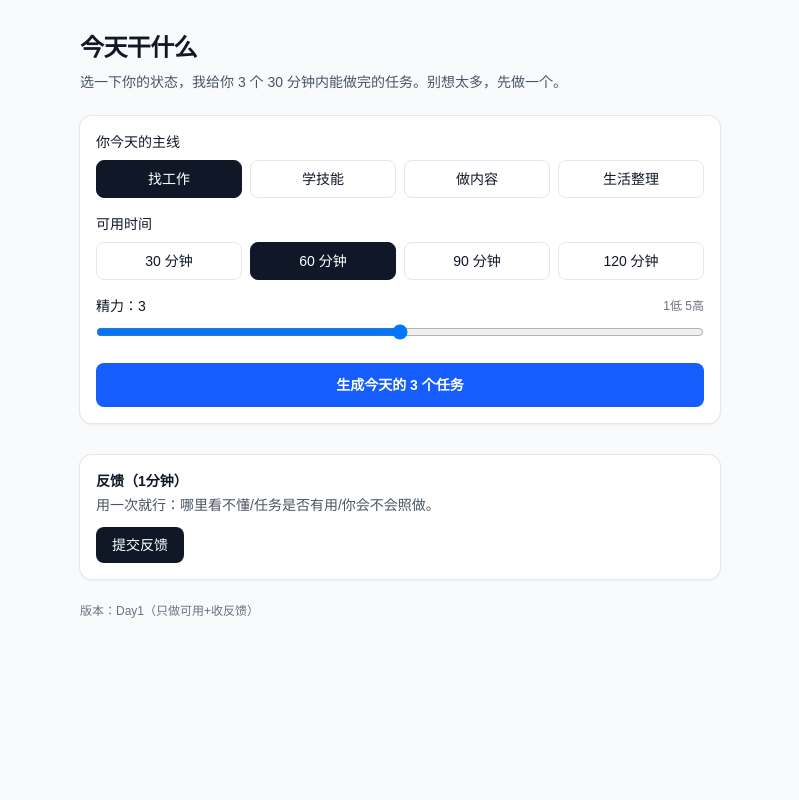
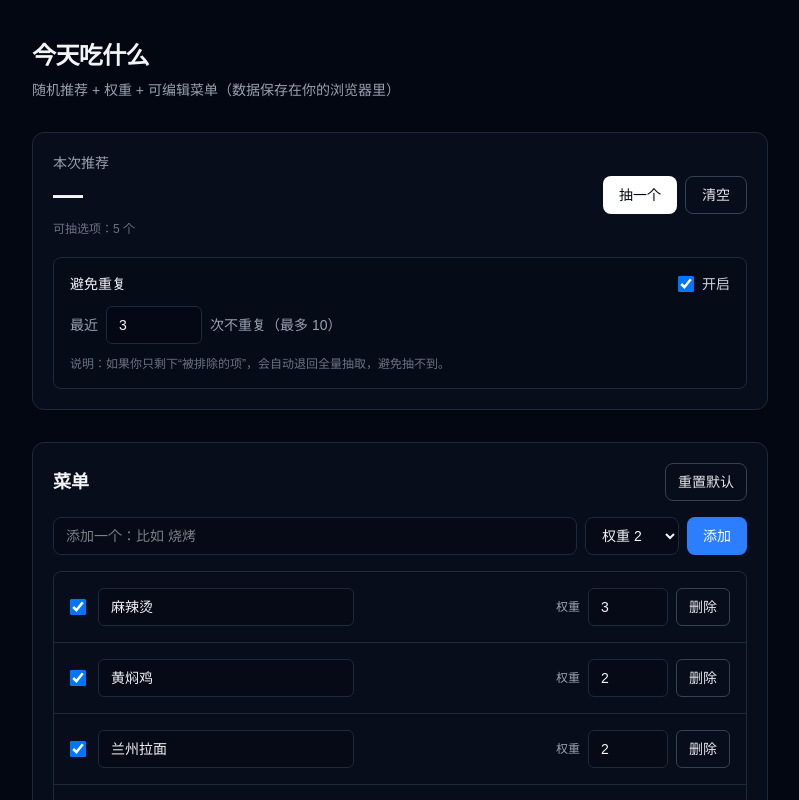
Before and after one commit to lyh1876981622-tripp/today-what, a Next.js app: page / in a window 1280 px wide. Shown: the top 800 px of the page, without its empty margins (240-1039 px from the left). Built offline with nearby package versions, Linux system fonts and the light colour scheme.

Commit message:
feat: add menu editor + weighted random + avoid repeats

```diff
--- a/src/app/page.tsx
+++ b/src/app/page.tsx
@@ -1,210 +1,306 @@
 'use client';
 
-import React, { useMemo, useState } from 'react';
+import React, { useEffect, useMemo, useState } from 'react';
 
-type Mainline = '找工作' | '学技能' | '做内容' | '生活整理';
-type TimeOpt = 30 | 60 | 90 | 120;
-
-type Task = {
+type Item = {
   id: string;
-  mainline: Mainline;
-  title: string;
-  minutes: 10 | 15 | 20 | 25 | 30;
-  why: string;
-  energyMin: 1 | 2 | 3 | 4 | 5;
+  name: string;
+  weight: number; // 1~10
+  enabled: boolean;
 };
 
-const TASKS: Task[] = [
-  // 找工作
-  { id: 'job-1', mainline: '找工作', title: '改简历：把1条经历写成STAR结构', minutes: 25, why: '先提升简历可读性，后续投递才有效', energyMin: 2 },
-  { id: 'job-2', mainline: '找工作', title: '投递1个岗位（只投最匹配的）', minutes: 20, why: '先建立投递节奏，避免只思考不行动', energyMin: 3 },
-  { id: 'job-3', mainline: '找工作', title: '写一段自我介绍（100字以内）', minutes: 15, why: '降低沟通成本，后续找人/面试更顺', energyMin: 2 },
-  { id: 'job-4', mainline: '找工作', title: '整理作品集首页：加一句话定位+3个亮点', minutes: 30, why: '让别人3秒知道你是谁、能做什么', energyMin: 3 },
-  { id: 'job-5', mainline: '找工作', title: '联系1位同学/校友要内推建议', minutes: 15, why: '真实信息比你“找方向”有效', energyMin: 2 },
-  { id: 'job-6', mainline: '找工作', title: '列出10个目标公司/岗位关键词', minutes: 20, why: '明确靶子，避免漫无目的刷', energyMin: 2 },
-  { id: 'job-7', mainline: '找工作', title: '复盘上次面试：写3个问题+更好答案', minutes: 25, why: '把失败变成可复用的提升', energyMin: 3 },
-  { id: 'job-8', mainline: '找工作', title: '找1个JD：提取5个高频要求并对照自己', minutes: 20, why: '对齐市场需求，避免自嗨学习', energyMin: 2 },
-  { id: 'job-9', mainline: '找工作', title: '写一条求职动态（50字）并发给3个人', minutes: 15, why: '让机会看见你，而不是等机会', energyMin: 2 },
-  { id: 'job-10', mainline: '找工作', title: '把简历投递记录建个表（公司/岗位/日期）', minutes: 20, why: '用数据管理，而不是靠感觉焦虑', energyMin: 1 },
+const STORAGE_KEY = 'today-what:v1';
 
-  // 学技能
-  { id: 'skill-1', mainline: '学技能', title: '看1页官方文档并写5条笔记', minutes: 20, why: '用最小输入换来可复用理解', energyMin: 2 },
-  { id: 'skill-2', mainline: '学技能', title: '做1个小练习（不超过30分钟）', minutes: 25, why: '技能靠动手，不靠收藏', energyMin: 3 },
-  { id: 'skill-3', mainline: '学技能', title: '写一个最小demo：只实现1个功能点', minutes: 30, why: '压缩范围，快速形成闭环', energyMin: 3 },
-  { id: 'skill-4', mainline: '学技能', title: '复盘昨天卡点：写下原因+解决路径', minutes: 15, why: '把“卡住”变成下次的捷径', energyMin: 2 },
-  { id: 'skill-5', mainline: '学技能', title: '做一次代码清理：删无用文件/注释', minutes: 20, why: '降低维护成本，提升可持续', energyMin: 1 },
-  { id: 'skill-6', mainline: '学技能', title: '写一个函数并补1个测试用例', minutes: 25, why: '用测试逼迫你理解边界', energyMin: 3 },
-  { id: 'skill-7', mainline: '学技能', title: '写3个你不懂的问题并各找1个答案来源', minutes: 15, why: '主动定位未知，学习才高效', energyMin: 2 },
-  { id: 'skill-8', mainline: '学技能', title: '把一个概念讲给“未来的你”（100字）', minutes: 15, why: '能讲出来才是真的懂', energyMin: 2 },
-  { id: 'skill-9', mainline: '学技能', title: '做一次小重构：抽一个组件/函数', minutes: 25, why: '用小步改进保持代码健康', energyMin: 3 },
-  { id: 'skill-10', mainline: '学技能', title: '列3个可落地的小项目点子并选1个最小化', minutes: 20, why: '把学习和产出绑在一起', energyMin: 2 },
+function uid() {
+  return Math.random().toString(16).slice(2) + Date.now().toString(16);
+}
 
-  // 做内容
-  { id: 'content-1', mainline: '做内容', title: '写3个选题标题（面向具体人群）', minutes: 15, why: '选题决定80%传播，先把标题写出来', energyMin: 2 },
-  { id: 'content-2', mainline: '做内容', title: '写一个30秒短视频脚本（3段式）', minutes: 25, why: '先把结构定住再谈表达', energyMin: 3 },
-  { id: 'content-3', mainline: '做内容', title: '剪一段素材（只剪开头10秒）', minutes: 20, why: '降低启动成本，先完成最难的开头', energyMin: 2 },
-  { id: 'content-4', mainline: '做内容', title: '写一条“今天做了什么”的构建日志', minutes: 15, why: '持续曝光=持续获客', energyMin: 1 },
-  { id: 'content-5', mainline: '做内容', title: '做1张封面/首图（只做信息层级）', minutes: 30, why: '封面决定点击，先解决清晰而不是好看', energyMin: 2 },
-  { id: 'content-6', mainline: '做内容', title: '列出你目标用户的3个常见问题', minutes: 15, why: '内容来源于问题库，不是灵感', energyMin: 1 },
-  { id: 'content-7', mainline: '做内容', title: '把一个观点改写成三种开头', minutes: 20, why: '测试表达，找到更抓人的切入', energyMin: 2 },
-  { id: 'content-8', mainline: '做内容', title: '写一条评论区置顶文案（含链接/关键词）', minutes: 10, why: '把流量导到产品，不然白忙', energyMin: 1 },
-  { id: 'content-9', mainline: '做内容', title: '录一遍口播（不剪辑也行）', minutes: 15, why: '先让自己习惯输出，再谈完美', energyMin: 3 },
-  { id: 'content-10', mainline: '做内容', title: '复盘：这条内容想让用户做什么？写1句CTA', minutes: 10, why: '没有CTA就没有转化', energyMin: 1 },
+function clamp(n: number, min: number, max: number) {
+  return Math.max(min, Math.min(max, n));
+}
 
-  // 生活整理
-  { id: 'life-1', mainline: '生活整理', title: '收拾桌面10分钟+扔掉3样不用的', minutes: 15, why: '环境清爽=启动阻力更低', energyMin: 1 },
-  { id: 'life-2', mainline: '生活整理', title: '整理下载文件夹：归档/删除10个文件', minutes: 20, why: '减少噪音，提升效率', energyMin: 1 },
-  { id: 'life-3', mainline: '生活整理', title: '洗衣/晾衣（只做一轮）', minutes: 30, why: '用小动作获得掌控感', energyMin: 1 },
-  { id: 'life-4', mainline: '生活整理', title: '规划明天：写下Big3+开始时间', minutes: 15, why: '提前决策，明天少纠结', energyMin: 1 },
-  { id: 'life-5', mainline: '生活整理', title: '清空收件箱/未读消息（只处理10条）', minutes: 20, why: '降低心理负担，集中注意', energyMin: 1 },
-  { id: 'life-6', mainline: '生活整理', title: '准备健康补给：装一杯水+切点水果', minutes: 10, why: '体能是执行力的底层', energyMin: 1 },
-  { id: 'life-7', mainline: '生活整理', title: '把房间走一圈：归位10件物品', minutes: 15, why: '快速恢复秩序感', energyMin: 1 },
-  { id: 'life-8', mainline: '生活整理', title: '制定一个“今晚不刷手机”规则并写下来', minutes: 10, why: '先把分心源头切掉', energyMin: 2 },
-  { id: 'life-9', mainline: '生活整理', title: '列一个购物/待办清单并删掉3项不必要的', minutes: 20, why: '做减法比做加法更重要', energyMin: 1 },
-  { id: 'life-10', mainline: '生活整理', title: '做5分钟拉伸+深呼吸', minutes: 10, why: '让你从焦虑态回到可执行态', energyMin: 1 },
+function pickWeighted(items: Item[]) {
+  const pool = items.filter((i) => i.enabled && i.weight > 0);
+  const total = pool.reduce((s, i) => s + i.weight, 0);
+  if (pool.length === 0 || total <= 0) return null;
+
+  let r = Math.random() * total;
+  for (const it of pool) {
+    r -= it.weight;
+    if (r <= 0) return it;
+  }
+  return pool[pool.length - 1] ?? null;
+}
+
+type Saved = {
+  items: Item[];
+  // 最近抽到的 id（用于“避免重复”）
+  recent: string[];
+};
+
+const DEFAULT_ITEMS: Item[] = [
+  { id: uid(), name: '麻辣烫', weight: 3, enabled: true },
+  { id: uid(), name: '黄焖鸡', weight: 2, enabled: true },
+  { id: uid(), name: '兰州拉面', weight: 2, enabled: true },
+  { id: uid(), name: '炸鸡汉堡', weight: 2, enabled: true },
+  { id: uid(), name: '寿司', weight: 1, enabled: true },
 ];
 
-function pickTasks(mainline: Mainline, time: TimeOpt, energy: number): Task[] {
-  const maxTaskMinutes = 30;
-  const slots = Math.min(3, Math.max(1, Math.floor(time / 30))); // 30->1, 60->2, 90/120->3
-  const pool = TASKS
-    .filter(t => t.mainline === mainline)
-    .filter(t => energy >= t.energyMin);
+export default function Page() {
+  const [items, setItems] = useState<Item[]>(DEFAULT_ITEMS);
+  const [recent, setRecent] = useState<string[]>([]);
+  const [result, setResult] = useState<Item | null>(null);
 
-  const fallback = TASKS.filter(t => t.mainline === mainline);
+  const [newName, setNewName] = useState('');
+  const [newWeight, setNewWeight] = useState(2);
 
-  const source = pool.length >= slots ? pool : fallback;
+  const [avoidRepeat, setAvoidRepeat] = useState(true);
+  const [avoidCount, setAvoidCount] = useState(3);
 
-  // 简单规则：精力低优先短任务；精力高允许更长
-  const sorted = [...source].sort((a, b) => {
-    const aScore = (energy <= 2 ? a.minutes : -a.minutes);
-    const bScore = (energy <= 2 ? b.minutes : -b.minutes);
-    return aScore - bScore;
-  });
+  // 读取本地存档
+  useEffect(() => {
+    try {
+      const raw = localStorage.getItem(STORAGE_KEY);
+      if (!raw) return;
+      const parsed: Saved = JSON.parse(raw);
+      if (Array.isArray(parsed.items)) setItems(parsed.items);
+      if (Array.isArray(parsed.recent)) setRecent(parsed.recent);
+    } catch {
+      // ignore
+    }
+  }, []);
 
-  // 去重取前3个
-  const picked: Task[] = [];
-  for (const t of sorted) {
-    if (!picked.find(x => x.id === t.id)) picked.push(t);
-    if (picked.length >= 3) break;
+  // 写入本地存档
+  useEffect(() => {
+    try {
+      const saved: Saved = { items, recent };
+      localStorage.setItem(STORAGE_KEY, JSON.stringify(saved));
+    } catch {
+      // ignore
     }
-  return picked;
+  }, [items, recent]);
+
+  const enabledCount = useMemo(
+    () => items.filter((i) => i.enabled).length,
+    [items]
+  );
+
+  const draw = () => {
+    let candidates = items;
+
+    if (avoidRepeat && recent.length > 0) {
+      const ban = new Set(recent.slice(0, clamp(avoidCount, 0, 50)));
+      const filtered = items.filter((i) => !ban.has(i.id));
+      // 如果过滤后没得抽了，就退回全量
+      if (filtered.some((i) => i.enabled && i.weight > 0)) {
+        candidates = filtered;
+      }
     }
 
-export default function Page() {
-  const [mainline, setMainline] = useState<Mainline>('找工作');
-  const [time, setTime] = useState<TimeOpt>(60);
-  const [energy, setEnergy] = useState<number>(3);
-  const [tasks, setTasks] = useState<Task[]>([]);
+    const picked = pickWeighted(candidates);
+    setResult(picked);
 
-  const canGenerate = useMemo(() => !!mainline && !!time && energy >= 1 && energy <= 5, [mainline, time, energy]);
+    if (picked) {
+      setRecent((prev) => {
+        const next = [picked.id, ...prev.filter((id) => id !== picked.id)];
+        return next.slice(0, 20); // 最多记 20 个
+      });
+    }
+  };
 
-  const feishuFormUrl = 'https://ocna905hqvmk.feishu.cn/share/base/form/shrcnAjmU8kSztto5zS6C9hqAbb';
+  const addItem = () => {
+    const name = newName.trim();
+    if (!name) return;
+    const w = clamp(Number(newWeight) || 1, 1, 10);
+    setItems((prev) => [{ id: uid(), name, weight: w, enabled: true }, ...prev]);
+    setNewName('');
+    setNewWeight(2);
+  };
+
+  const updateItem = (id: string, patch: Partial<Item>) => {
+    setItems((prev) => prev.map((it) => (it.id === id ? { ...it, ...patch } : it)));
+  };
+
+  const removeItem = (id: string) => {
+    setItems((prev) => prev.filter((it) => it.id !== id));
+    setRecent((prev) => prev.filter((x) => x !== id));
+    if (result?.id === id) setResult(null);
+  };
+
+  const resetAll = () => {
+    if (!confirm('确定重置为默认菜单吗？（会清空你的自定义内容）')) return;
+    setItems(DEFAULT_ITEMS);
+    setRecent([]);
+    setResult(null);
+  };
 
   return (
-    <div className="min-h-screen bg-gray-50 text-gray-900">
-      <div className="mx-auto w-full max-w-2xl px-4 py-8">
-        <h1 className="text-2xl font-bold tracking-tight">今天干什么</h1>
-        <p className="mt-2 text-sm text-gray-600">
-          选一下你的状态，我给你 3 个 30 分钟内能做完的任务。别想太多，先做一个。
+    <main className="min-h-screen bg-gray-950 text-gray-100">
+      <div className="mx-auto w-full max-w-3xl px-4 py-10">
+        <header className="mb-8">
+          <h1 className="text-2xl font-semibold tracking-tight">今天吃什么</h1>
+          <p className="mt-2 text-sm text-gray-400">
+            随机推荐 + 权重 + 可编辑菜单（数据保存在你的浏览器里）
           </p>
+        </header>
 
-        <div className="mt-6 space-y-4 rounded-xl bg-white p-4 shadow-sm ring-1 ring-gray-200">
+        <section className="rounded-xl border border-gray-800 bg-gray-900/40 p-5">
+          <div className="flex flex-col gap-3 sm:flex-row sm:items-center sm:justify-between">
             <div>
-            <div className="text-sm font-medium">你今天的主线</div>
-            <div className="mt-2 grid grid-cols-2 gap-2 sm:grid-cols-4">
-              {(['找工作', '学技能', '做内容', '生活整理'] as Mainline[]).map(opt => (
-                <button
-                  key={opt}
-                  onClick={() => setMainline(opt)}
-                  className={[
-                    'rounded-lg border px-3 py-2 text-sm',
-                    mainline === opt ? 'border-gray-900 bg-gray-900 text-white' : 'border-gray-200 bg-white hover:bg-gray-50',
-                  ].join(' ')}
-                >
-                  {opt}
-                </button>
-              ))}
+              <div className="text-sm text-gray-400">本次推荐</div>
+              <div className="mt-1 text-3xl font-bold">
+                {result?.name ?? '—'}
+              </div>
+              <div className="mt-2 text-xs text-gray-500">
+                可抽选项：{enabledCount} 个
               </div>
             </div>
 
-          <div>
-            <div className="text-sm font-medium">可用时间</div>
-            <div className="mt-2 grid grid-cols-4 gap-2">
-              {([30, 60, 90, 120] as TimeOpt[]).map(opt => (
+            <div className="flex gap-2">
               <button
-                  key={opt}
-                  onClick={() => setTime(opt)}
-                  className={[
-                    'rounded-lg border px-3 py-2 text-sm',
-                    time === opt ? 'border-gray-900 bg-gray-900 text-white' : 'border-gray-200 bg-white hover:bg-gray-50',
-                  ].join(' ')}
+                onClick={draw}
+                className="rounded-lg bg-white px-4 py-2 text-sm font-medium text-gray-950 hover:bg-gray-200"
               >
-                  {opt} 分钟
+                抽一个
               </button>
-              ))}
+              <button
+                onClick={() => setResult(null)}
+                className="rounded-lg border border-gray-700 px-4 py-2 text-sm text-gray-200 hover:bg-gray-800"
+              >
+                清空
+              </button>
             </div>
           </div>
 
-          <div>
+          <div className="mt-5 flex flex-col gap-3 rounded-lg border border-gray-800 bg-gray-950/30 p-4">
             <div className="flex items-center justify-between">
-              <div className="text-sm font-medium">精力：{energy}</div>
-              <div className="text-xs text-gray-500">1低 5高</div>
+              <div className="text-sm font-medium">避免重复</div>
+              <label className="flex items-center gap-2 text-sm text-gray-300">
+                <input
+                  type="checkbox"
+                  checked={avoidRepeat}
+                  onChange={(e) => setAvoidRepeat(e.target.checked)}
+                  className="h-4 w-4"
+                />
+                开启
+              </label>
             </div>
+
+            <div className="flex flex-col gap-2 sm:flex-row sm:items-center">
+              <div className="text-sm text-gray-400">最近</div>
               <input
-              className="mt-2 w-full"
-              type="range"
-              min={1}
-              max={5}
-              step={1}
-              value={energy}
-              onChange={(e) => setEnergy(parseInt(e.target.value, 10))}
+                type="number"
+                min={0}
+                max={10}
+                value={avoidCount}
+                onChange={(e) => setAvoidCount(clamp(Number(e.target.value) || 0, 0, 10))}
+                className="w-24 rounded-md border border-gray-800 bg-gray-950/50 px-3 py-2 text-sm text-gray-100 outline-none"
+              />
+              <div className="text-sm text-gray-400">次不重复（最多 10）</div>
+            </div>
+
+            <div className="text-xs text-gray-500">
+              说明：如果你只剩下“被排除的项”，会自动退回全量抽取，避免抽不到。
+            </div>
+          </div>
+        </section>
+
+        <section className="mt-8 rounded-xl border border-gray-800 bg-gray-900/40 p-5">
+          <div className="flex items-center justify-between">
+            <h2 className="text-lg font-semibold">菜单</h2>
+            <button
+              onClick={resetAll}
+              className="rounded-lg border border-gray-700 px-3 py-2 text-sm text-gray-200 hover:bg-gray-800"
+            >
+              重置默认
+            </button>
+          </div>
+
+          <div className="mt-4 flex flex-col gap-2 sm:flex-row">
+            <input
+              value={newName}
+              onChange={(e) => setNewName(e.target.value)}
+              placeholder="添加一个：比如 烧烤"
+              className="flex-1 rounded-lg border border-gray-800 bg-gray-950/40 px-3 py-2 text-sm outline-none"
+            />
+            <div className="flex gap-2">
+              <select
+                value={newWeight}
+                onChange={(e) => setNewWeight(Number(e.target.value))}
+                className="rounded-lg border border-gray-800 bg-gray-950/40 px-3 py-2 text-sm outline-none"
+              >
+                {Array.from({ length: 10 }).map((_, idx) => {
+                  const v = idx + 1;
+                  return (
+                    <option key={v} value={v}>
+                      权重 {v}
+                    </option>
+                  );
+                })}
+              </select>
+              <button
+                onClick={addItem}
+                className="rounded-lg bg-blue-500 px-4 py-2 text-sm font-medium text-white hover:bg-blue-400"
+              >
+                添加
+              </button>
+            </div>
+          </div>
+
+          <div className="mt-4 divide-y divide-gray-800 rounded-lg border border-gray-800">
+            {items.length === 0 ? (
+              <div className="p-4 text-sm text-gray-400">还没有菜单项</div>
+            ) : (
+              items.map((it) => (
+                <div key={it.id} className="flex flex-col gap-3 p-4 sm:flex-row sm:items-center">
+                  <div className="flex items-center gap-3">
+                    <input
+                      type="checkbox"
+                      checked={it.enabled}
+                      onChange={(e) => updateItem(it.id, { enabled: e.target.checked })}
+                      className="h-4 w-4"
+                      title="启用/禁用"
+                    />
+                    <input
+                      value={it.name}
+                      onChange={(e) => updateItem(it.id, { name: e.target.value })}
+                      className="w-full rounded-md border border-gray-800 bg-gray-950/40 px-3 py-2 text-sm outline-none sm:w-64"
                     />
                   </div>
 
+                  <div className="flex items-center gap-2 sm:ml-auto">
+                    <span className="text-xs text-gray-400">权重</span>
+                    <input
+                      type="number"
+                      min={1}
+                      max={10}
+                      value={it.weight}
+                      onChange={(e) =>
+                        updateItem(it.id, { weight: clamp(Number(e.target.value) || 1, 1, 10) })
+                      }
+                      className="w-20 rounded-md border border-gray-800 bg-gray-950/40 px-3 py-2 text-sm outline-none"
+                    />
                     <button
-            disabled={!canGenerate}
-            onClick={() => setTasks(pickTasks(mainline, time, energy))}
-            className="w-full rounded-lg bg-blue-600 px-4 py-3 text-sm font-semibold text-white hover:bg-blue-700 disabled:cursor-not-allowed disabled:bg-gray-300"
+                      onClick={() => removeItem(it.id)}
+                      className="rounded-md border border-gray-700 px-3 py-2 text-sm text-gray-200 hover:bg-gray-800"
                     >
-            生成今天的 3 个任务
+                      删除
                     </button>
                   </div>
-
-        <div className="mt-6 space-y-3">
-          {tasks.map((t) => (
-            <div key={t.id} className="rounded-xl bg-white p-4 shadow-sm ring-1 ring-gray-200">
-              <div className="flex items-start justify-between gap-3">
-                <div className="min-w-0">
-                  <div className="text-base font-semibold">{t.title}</div>
-                  <div className="mt-1 text-sm text-gray-600">预计时长：{t.minutes} 分钟</div>
-                  <div className="mt-2 text-sm">
-                    <span className="font-medium">为什么是它：</span>
-                    <span className="text-gray-700">{t.why}</span>
                 </div>
-                </div>
-              </div>
-            </div>
-          ))}
+              ))
+            )}
           </div>
 
-        <div className="mt-8 rounded-xl bg-white p-4 text-sm shadow-sm ring-1 ring-gray-200">
-          <div className="font-semibold">反馈（1分钟）</div>
-          <p className="mt-1 text-gray-600">用一次就行：哪里看不懂/任务是否有用/你会不会照做。</p>
-          <a
-            className="mt-3 inline-block rounded-lg bg-gray-900 px-4 py-2 text-white hover:bg-gray-800"
-            href={feishuFormUrl}
-            target="_blank"
-            rel="noreferrer"
-          >
-            提交反馈
-          </a>
+          <div className="mt-3 text-xs text-gray-500">
+            小技巧：把常吃的设高一点权重，不想吃就取消勾选。
           </div>
+        </section>
 
-        <div className="mt-6 text-xs text-gray-500">
-          版本：Day1（只做可用+收反馈）
+        <footer className="mt-10 text-center text-xs text-gray-600">
+          部署在 Cloudflare Pages · 数据仅保存在本机浏览器
+        </footer>
       </div>
-      </div>
-    </div>
+    </main>
   );
 }
```
Lines whose indentation alone changed are shown as unchanged.
